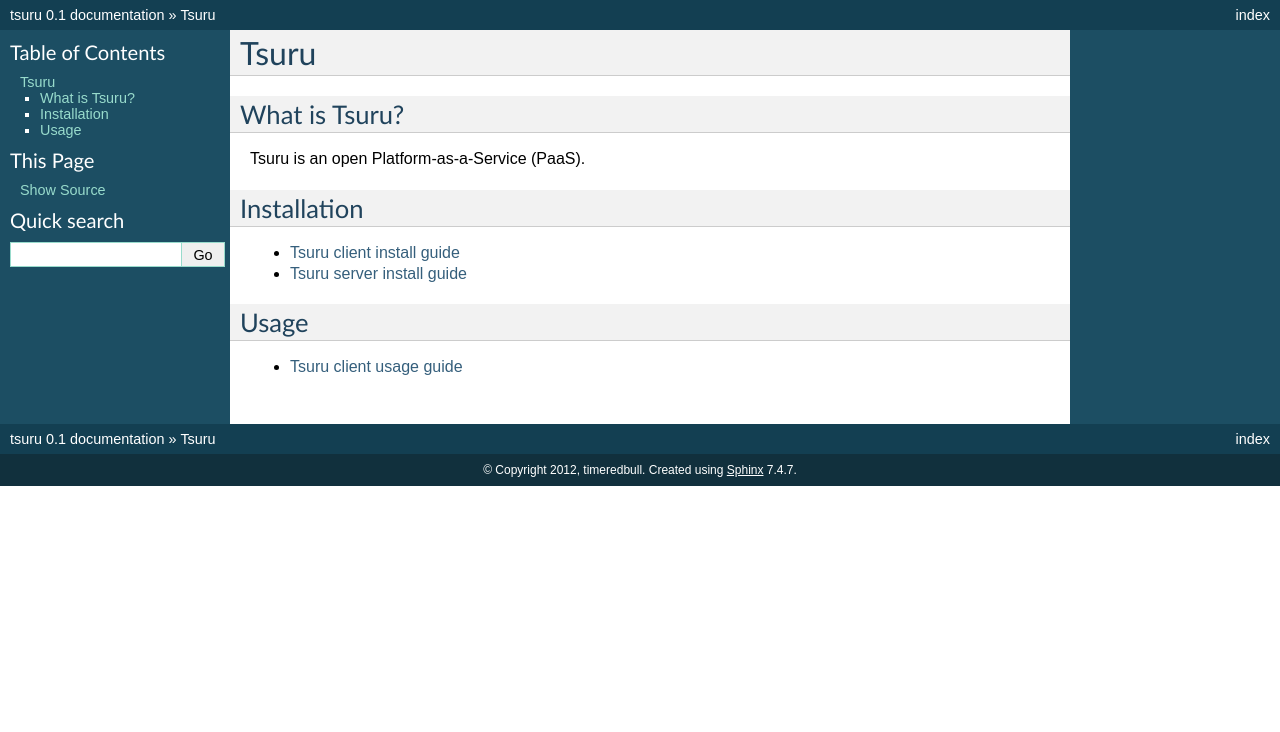
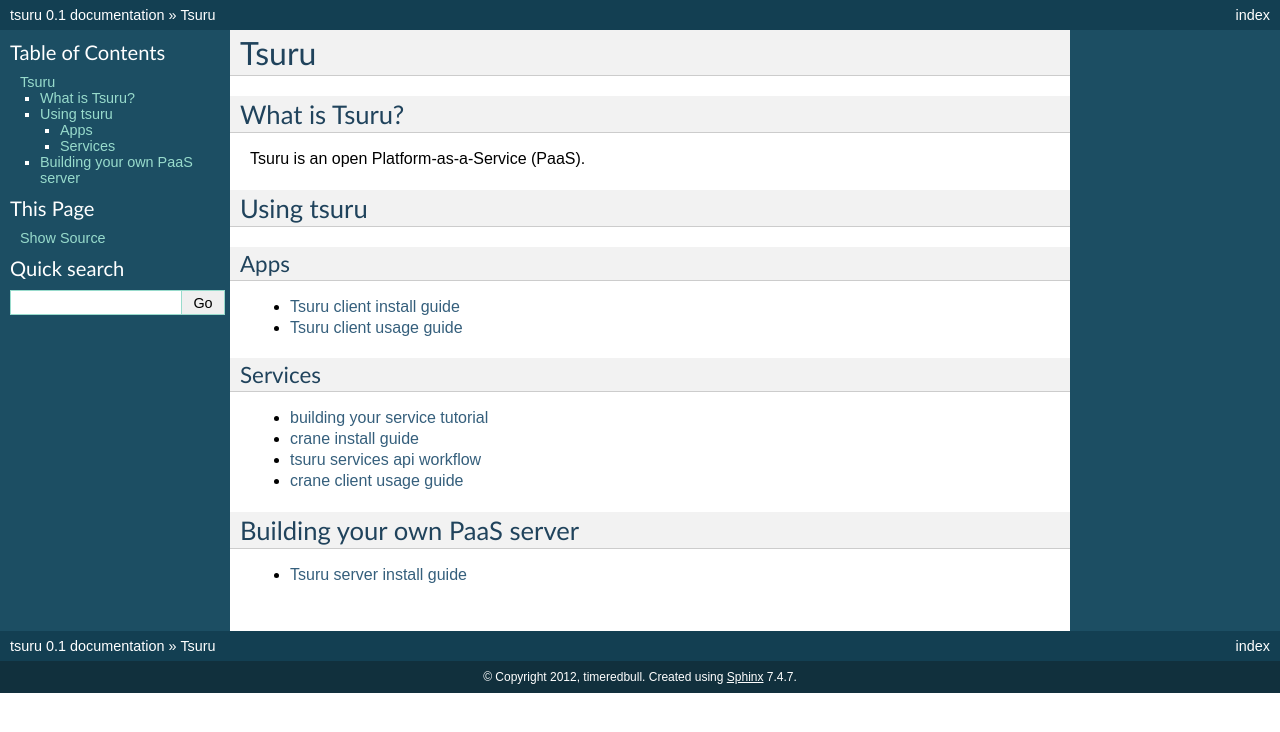
Before and after one commit to tsuru/tsuru, a Sphinx documentation site: the page built from docs/index.rst, in a window 1280 px wide. Shown: the top 732 px of the page. Built offline with Sphinx 7.4.7, drawn with Linux system fonts in a browser that asks for light colours.

Commit message:
added services docs in index

```diff
--- a/docs/index.rst
+++ b/docs/index.rst
@@ -12,13 +12,24 @@ What is Tsuru?
 
 Tsuru is an open Platform-as-a-Service (PaaS).
 
-Installation
-============
+Using tsuru
+===========
+
+Apps
+----
 
 * :doc:`Tsuru client install guide </apps/client/install>`
+* :doc:`Tsuru client usage guide </apps/client/usage>`
+
+Services
+--------
+
+* :doc:`building your service tutorial </services/build>`
+* :doc:`crane install guide </services/install>`
+* :doc:`tsuru services api workflow </services/api>`
+* :doc:`crane client usage guide </services/usage>`
+
+Building your own PaaS server
+=============================
+
 * :doc:`Tsuru server install guide </server/install>`
-
-Usage
-=====
-
-* :doc:`Tsuru client usage guide </apps/client/usage>`
```
